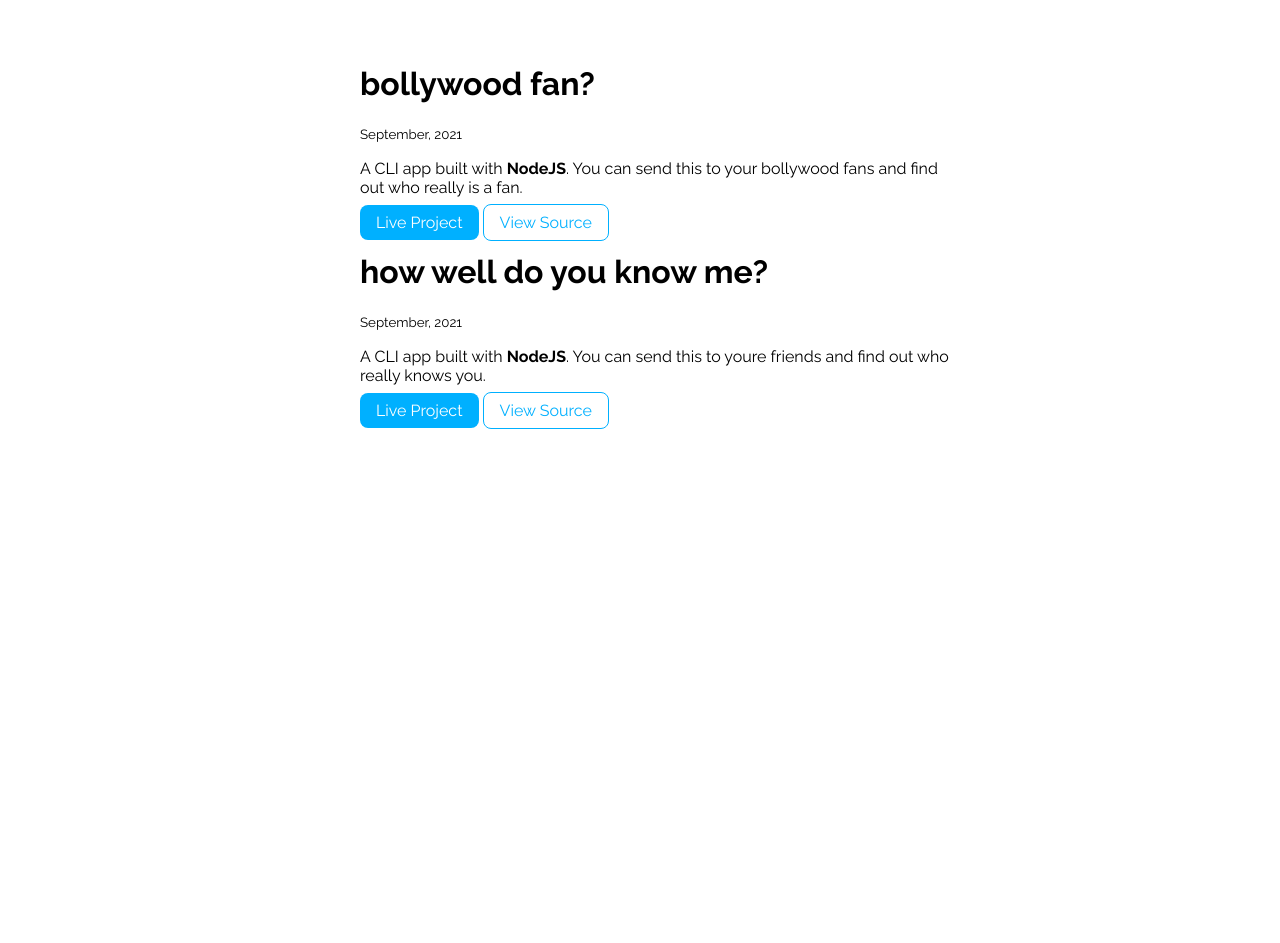
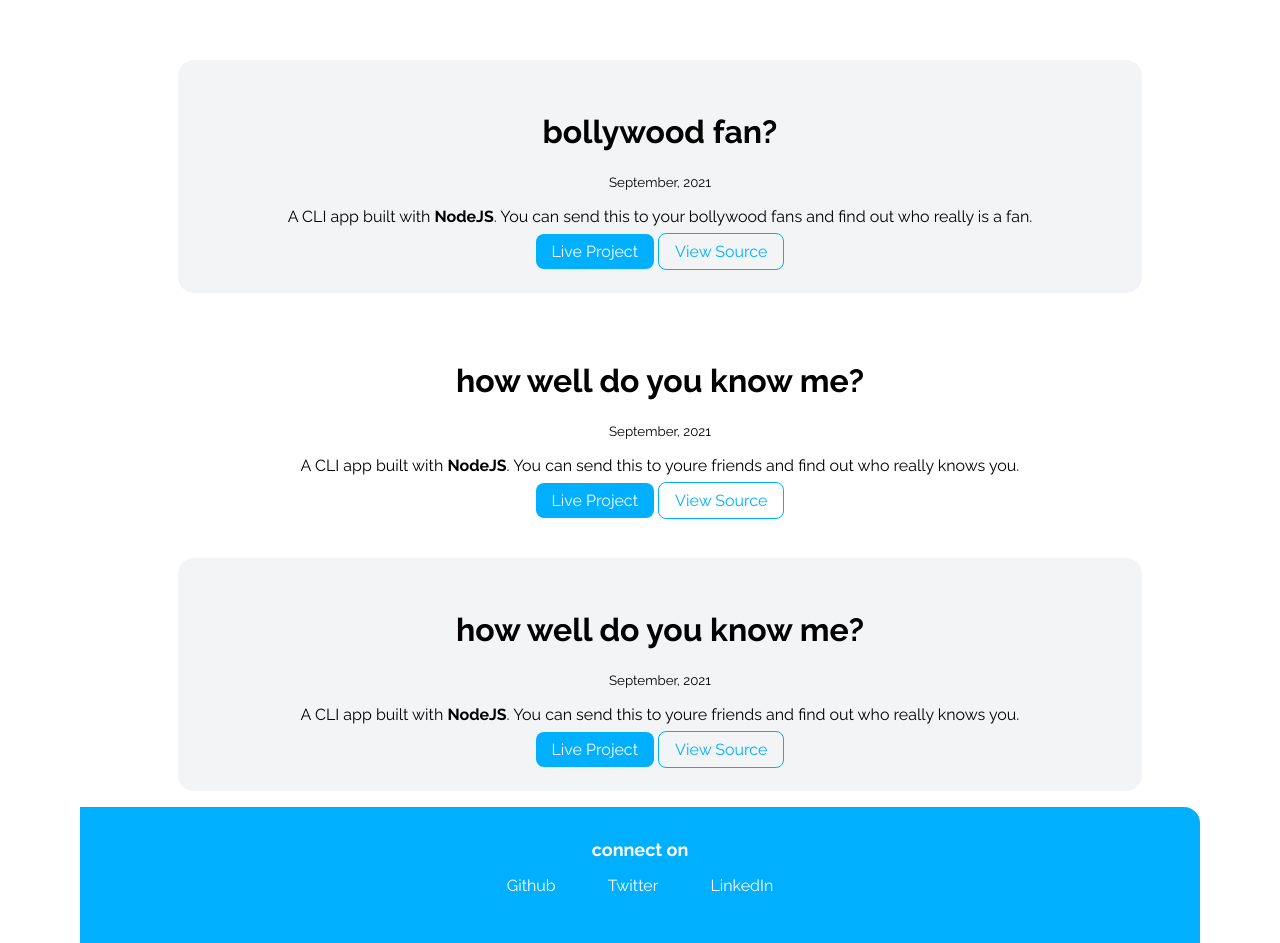
Before and after one commit to shivampandey0/neog-portfolio, a plain HTML site: page projects.html in a window 1280 px wide. Shown: the part 220-1163 px from the top of the page. Before the commit the page ends 800 px from the top, so only its background shows below. Drawn offline with Linux system fonts and the light colour scheme.

Commit message:
feat: projects added

```diff
--- a/projects.html
+++ b/projects.html
@@ -37,31 +37,65 @@
     <ul class="list-non-bullet">
 
         <li>
-            <div class="container container-center">
-                <h1>bollywood fan?</h1>
-                <small>September, 2021</small>
-                <p>A CLI app built with <strong>NodeJS</strong>. You can send this to your bollywood fans and find out who
-                    really is a fan.</p>
+                <div class="container container-center showcase-list ow">
+                    <h1>bollywood fan?</h1>
+                    <small>September, 2021</small>
+                    <p>A CLI app built with <strong>NodeJS</strong>. You can send this to your bollywood fans and find
+                        out who
+                        really is a fan.</p>
 
-                <a class="link link-primary" target="_blank" href="https://replit.com/@shivampandey0/neog-markTwo?embed=true#index.js">Live Project</a>
-                <a class="link link-secondary" target="_blank" href="https://github.com/shivampandey0/neog-markTwo">View Source</a>
-            </div>
+                    <a class="link link-primary" target="_blank"
+                        href="https://replit.com/@shivampandey0/neog-markTwo?embed=true#index.js">Live Project</a>
+                    <a class="link link-secondary" target="_blank"
+                        href="https://github.com/shivampandey0/neog-markTwo">View Source</a>
+                </div>
         </li>
 
         <li>
-            <div class="container container-center">
+
+            <div class=" container-center showcase-list">
                 <h1>how well do you know me?</h1>
                 <small>September, 2021</small>
                 <p>A CLI app built with <strong>NodeJS</strong>. You can send this to youre friends and find out who
                     really knows you.</p>
 
-                <a class="link link-primary" target="_blank" href="https://replit.com/@shivampandey0/neog-markOne?embed=true#index.js">Live Project</a>
-                <a class="link link-secondary" target="_blank" href="https://github.com/shivampandey0/neog-markOne">View Source</a>
+                <a class="link link-primary" target="_blank"
+                    href="https://replit.com/@shivampandey0/neog-markOne?embed=true#index.js">Live Project</a>
+                <a class="link link-secondary" target="_blank" href="https://github.com/shivampandey0/neog-markOne">View
+                    Source</a>
+            </div>
+
+        </li>
+
+        <li>
+
+            <div class="container container-center showcase-list ow">
+                <h1>how well do you know me?</h1>
+                <small>September, 2021</small>
+                <p>A CLI app built with <strong>NodeJS</strong>. You can send this to youre friends and find out who
+                    really knows you.</p>
+
+                <a class="link link-primary" target="_blank"
+                    href="https://replit.com/@shivampandey0/neog-markOne?embed=true#index.js">Live Project</a>
+                <a class="link link-secondary" target="_blank" href="https://github.com/shivampandey0/neog-markOne">View
+                    Source</a>
             </div>
         </li>
 
 
     </ul>
+
+    <footer class="footer">
+        <div class="footer-header">connect on</div>
+        <ul class="social-links list-non-bullet">
+            <li class="list-item-inline"><a class="link" href="https://github.com/shivampandey0">Github</a></li>
+            <li class="list-item-inline"><a class="link" href="https://twitter.com/ErShivamPandey">Twitter</a></li>
+            <li class="list-item-inline"><a class="link" href="https://www.linkedin.com/in/shivampandey0/">LinkedIn</a>
+            </li>
+
+        </ul>
+    </footer>
+
 
 
 
--- a/styles.css
+++ b/styles.css
@@ -8,7 +8,7 @@
 
 body {
   font-family: "Raleway", sans-serif;
-  margin: 0px;
+  margin: 0px 5rem 0px 5rem;
 }
 
 hr {
@@ -21,7 +21,7 @@ hr {
 }
 
 .container-center {
-  max-width: 600px;
+  max-width: 900px;
   margin: auto;
 }
 
@@ -108,6 +108,8 @@ hr {
 
 .section{
     padding: 2rem;
+    border-radius: 1rem;
+
 }
 
 .section  h3{
@@ -142,3 +144,10 @@ hr {
   font-weight: bold;
   font-size: large;
 }
+
+.showcase-list{
+  padding: 2rem;
+  border-radius: 1rem;
+  text-align: center;
+  margin: 1rem auto;
+}
```
